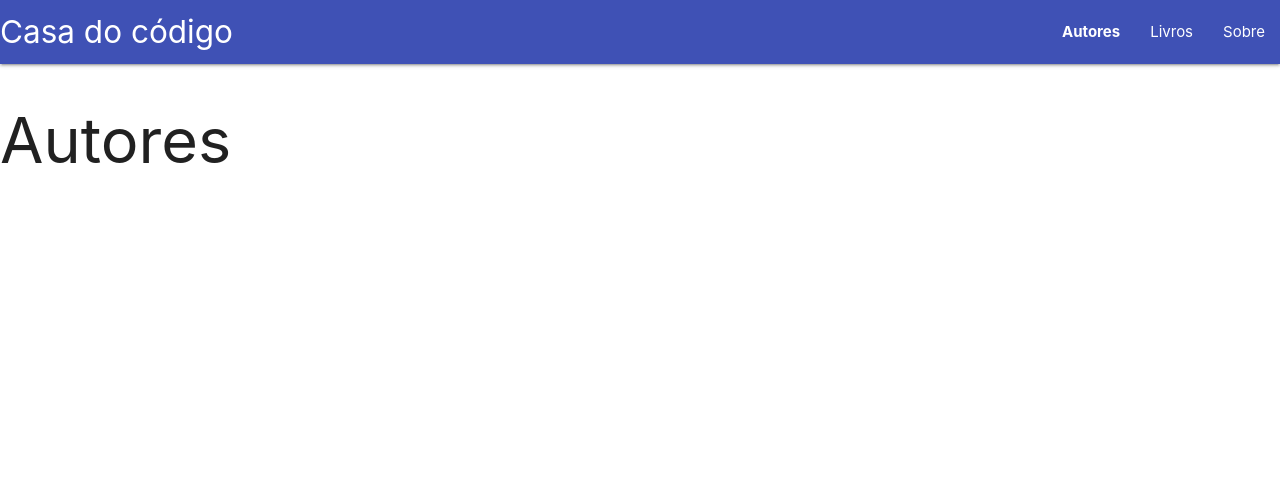
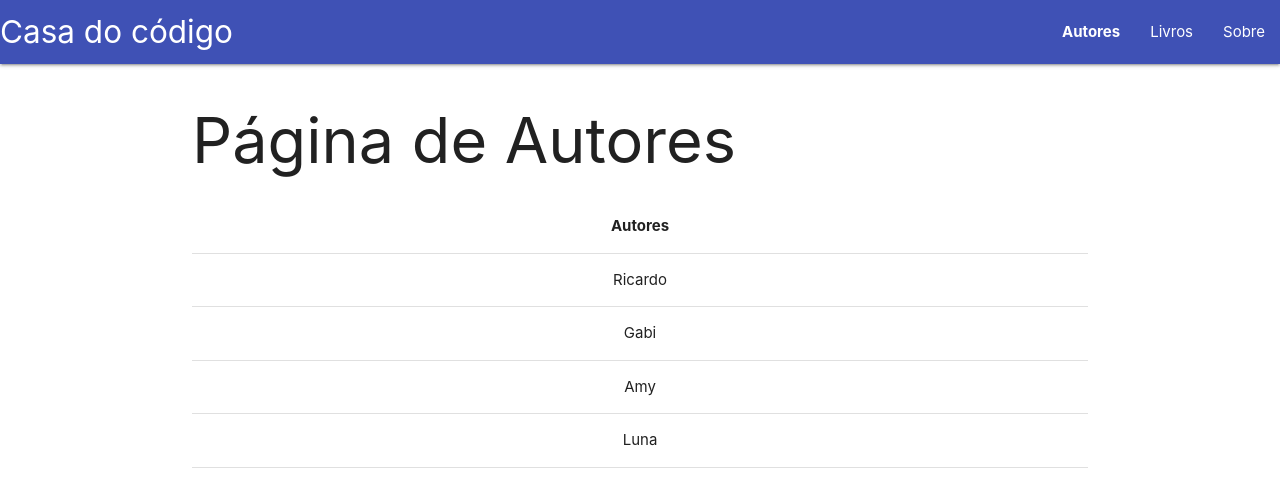
Before and after one commit to rmogio/reactJS2, a React (Create React App) app in the folder projeto_react_alura/: page /autores in a window 1280 px wide. Shown: the top 484 px of the page. Built offline with nearby package versions, Linux system fonts and the light colour scheme.

Commit message:
Alterado arquivos de Autores e Livros

```diff
--- a/projeto_react_alura/src/Autores.js
+++ b/projeto_react_alura/src/Autores.js
@@ -1,13 +1,54 @@
-import React, {Fragment} from 'react'
+import React, {Fragment, Component} from 'react'
 import Header from './Header'
+import DataTable from './DataTable'
 
-const Autores = () => {
-  return (
-    <Fragment>
-      <Header/>
-      <h1>Autores</h1>
-    </Fragment>
-  )
+
+class Autores extends Component{
+
+  constructor(props){
+    super(props)
+
+    this.state={
+      autores: [
+        {
+          nome: 'Ricardo',
+          livro: 'Sei la',
+          preco: '1'
+        },
+
+        {
+          nome: 'Gabi',
+          livro: 'Sei la2',
+          preco: '2'
+        },
+
+        {
+          nome: 'Amy',
+          livro: 'Roubando',
+          preco: '3'
+        },
+
+        {
+          nome: 'Luna',
+          livro: 'Petisco',
+          preco: '4'
+        }
+      ],
+      titulo: 'Autores'
+    }
+  }
+
+  render(){
+    return (
+      <Fragment>
+        <Header/>
+        <div className="container">
+          <h1>Página de Autores</h1>
+          <DataTable dados={this.state.autores} titulo={this.state.titulo} colunas={['nome']}/>
+        </div>
+      </Fragment>
+    )
+  }
 }
 
 export default Autores
--- /dev/null
+++ b/projeto_react_alura/src/DataTable.js
@@ -0,0 +1,27 @@
+import React from 'react'
+
+const DataTable = props => {
+  let linhas = props.dados.map(
+      item =>
+        <tr key={item.id}>
+          {props.colunas.map(
+            coluna=>
+              <td key={`${item.id}${item[coluna]}`}> {item[coluna]} </td>
+            )}
+        </tr>)
+
+  return(
+    <table className='centered highlight'>
+      <thead>
+        <tr>
+          <th>{props.titulo}</th>
+        </tr>
+      </thead>
+      <tbody>
+        {linhas}
+      </tbody>
+    </table>
+  )
+}
+
+export default DataTable
--- a/projeto_react_alura/src/Livros.js
+++ b/projeto_react_alura/src/Livros.js
@@ -1,13 +1,54 @@
-import React, {Fragment} from 'react'
+import React, {Fragment, Component} from 'react'
 import Header from './Header'
+import DataTable from './DataTable'
 
-const Livros = () => {
-  return (
-    <Fragment>
-      <Header/>
-      <h1>Livros</h1>
-    </Fragment>
-  )
+
+class Livros extends Component{
+
+  constructor(props){
+    super(props)
+
+    this.state={
+      livros: [
+        {
+          nome: 'Ricardo',
+          livro: 'Sei la',
+          preco: '1'
+        },
+
+        {
+          nome: 'Gabi',
+          livro: 'Sei la2',
+          preco: '2'
+        },
+
+        {
+          nome: 'Amy',
+          livro: 'Roubando',
+          preco: '3'
+        },
+
+        {
+          nome: 'Luna',
+          livro: 'Petisco',
+          preco: '4'
+        }
+      ],
+      titulo: 'Livros'
+    }
+  }
+
+  render(){
+    return (
+      <Fragment>
+        <Header/>
+        <div className="container">
+          <h1>Página de Livros</h1>
+          <DataTable dados={this.state.livros} titulo={this.state.titulo} colunas={['livro']}/>
+        </div>
+      </Fragment>
+    )
+  }
 }
 
 export default Livros
```
